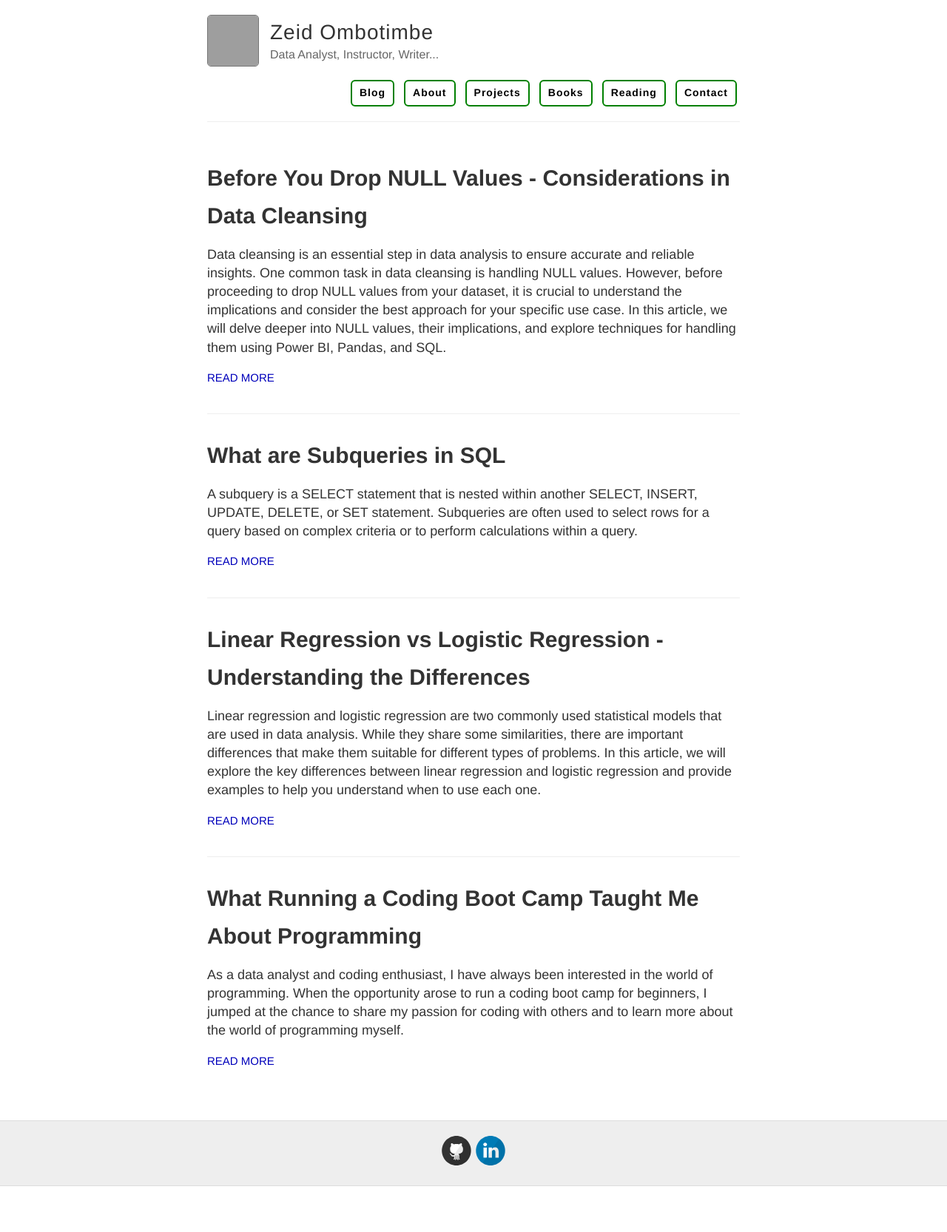
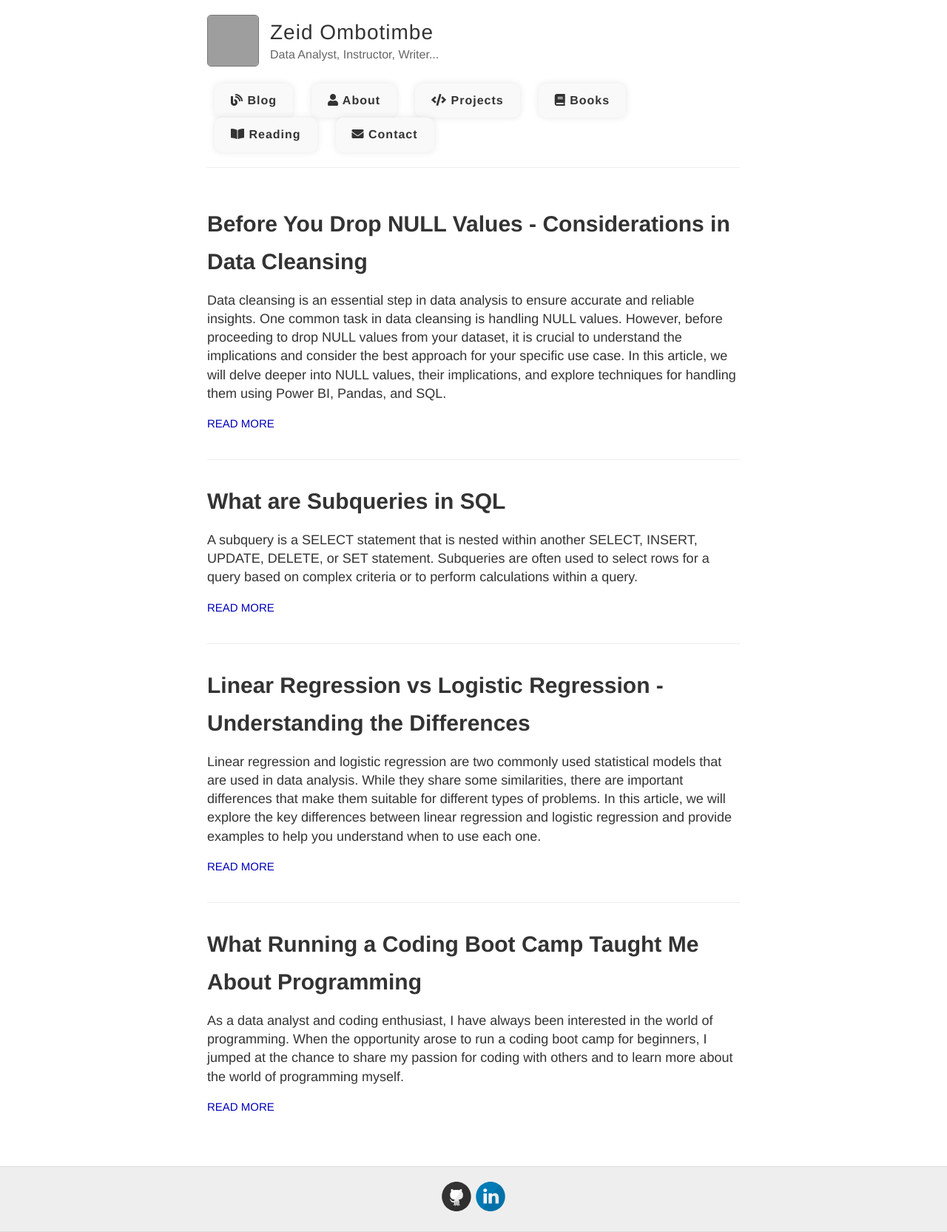
Before and after one commit to obtbe/zeidombo.github.io, a Jekyll site: the page built from index.md, in a window 1280 px wide. Shown: the whole page at 74% size. Built offline with Jekyll 4.4.1, drawn with Linux system fonts in a browser that asks for light colours; before the commit the page ends 1604 px from its top, so only the background shows below that; grey boxes are pictures that could not be loaded.

Commit message:
changin style

```diff
--- a/_layouts/default.html
+++ b/_layouts/default.html
@@ -13,23 +13,29 @@
   <link rel="stylesheet" type="text/css" href="{{ site.baseurl }}/my_styles.css" />
   <link rel="alternate" type="application/rss+xml" title="{{ site.name }} - {{ site.description }}" href="{{ site.baseurl }}/feed.xml" />
 
+  <link rel="stylesheet" href="https://cdnjs.cloudflare.com/ajax/libs/font-awesome/5.15.3/css/all.min.css"> <!-- Font Awesome stylesheet -->
+
   <style>
     /* Custom styling for navigation sections */
     .nav-section {
-        font-size: 14px; /* Adjusted font size */
+      font-size: 16px;
       font-weight: bold;
-        padding: 6px 10px; /* Adjusted padding for reduced width */
+      padding: 10px 20px;
       text-decoration: none;
-        color: black; /* Text color: black */
-        border: 2px solid #008000; /* Border color: Green */
-        border-radius: 6px; /* Adjusted border radius */
-        margin: 0 4px; /* Adjusted spacing between sections */
-        display: inline-block; /* Display sections inline */
+      color: #333;
+      background-color: #f9f9f9;
+      border: 2px solid transparent;
+      border-radius: 10px;
+      margin: 0 10px;
+      display: inline-block;
+      transition: all 0.3s ease; /* Smooth transition effect */
+      box-shadow: 0 0 10px rgba(0, 0, 0, 0.1); /* Add a subtle box shadow */
     }
 
     .nav-section:hover {
-        border-color: red; /* Change the border color on hover */
-        color: red; /* Change the text color on hover */
+      background-color: #e0e0e0; /* Change the background color on hover */
+      border-color: #008000; /* Change the border color on hover */
+      color: #008000; /* Change the text color on hover */
     }
   </style>
 
@@ -48,12 +54,12 @@
         </div>
 
         <nav>
-            <a class="nav-section" href="{{ site.baseurl }}/">Blog</a>
-            <a class="nav-section" href="{{ site.baseurl }}/about">About</a>
-            <a class="nav-section" href="{{ site.baseurl }}/projects">Projects</a>
-            <a class="nav-section" href="{{ site.baseurl }}/books">Books</a>
-            <a class="nav-section" href="{{ site.baseurl }}/reading">Reading</a>
-            <a class="nav-section" href="{{ site.baseurl }}/contact">Contact</a>
+          <a class="nav-section" href="{{ site.baseurl }}/"><i class="fas fa-blog"></i> Blog</a>
+          <a class="nav-section" href="{{ site.baseurl }}/about"><i class="fas fa-user"></i> About</a>
+          <a class="nav-section" href="{{ site.baseurl }}/projects"><i class="fas fa-code"></i> Projects</a>
+          <a class="nav-section" href="{{ site.baseurl }}/books"><i class="fas fa-book"></i> Books</a>
+          <a class="nav-section" href="{{ site.baseurl }}/reading"><i class="fas fa-book-open"></i> Reading</a>
+          <a class="nav-section" href="{{ site.baseurl }}/contact"><i class="fas fa-envelope"></i> Contact</a>
         </nav>
       </header>
     </div>
```
Lines whose indentation alone changed are shown as unchanged.
